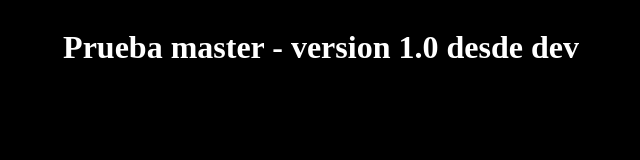
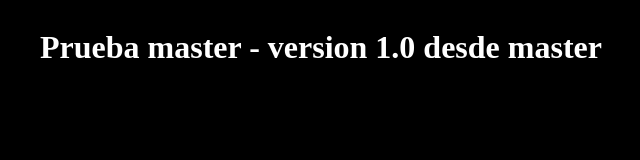
Before and after one commit to MarceloCariz/prueba, a plain HTML site: page index.html in a window 1280 px wide. Shown: the whole page, without its empty margins (319-959 px from the left). Drawn offline with Linux system fonts and the light colour scheme.

Commit message:
desde master

```diff
--- a/index.html
+++ b/index.html
@@ -8,6 +8,6 @@
     <title>Prueba</title>
 </head>
 <body>
-    <h1>Prueba master - version 1.0 desde dev</h1>
+    <h1>Prueba master - version 1.0 desde master</h1>
 </body>
 </html>
```
